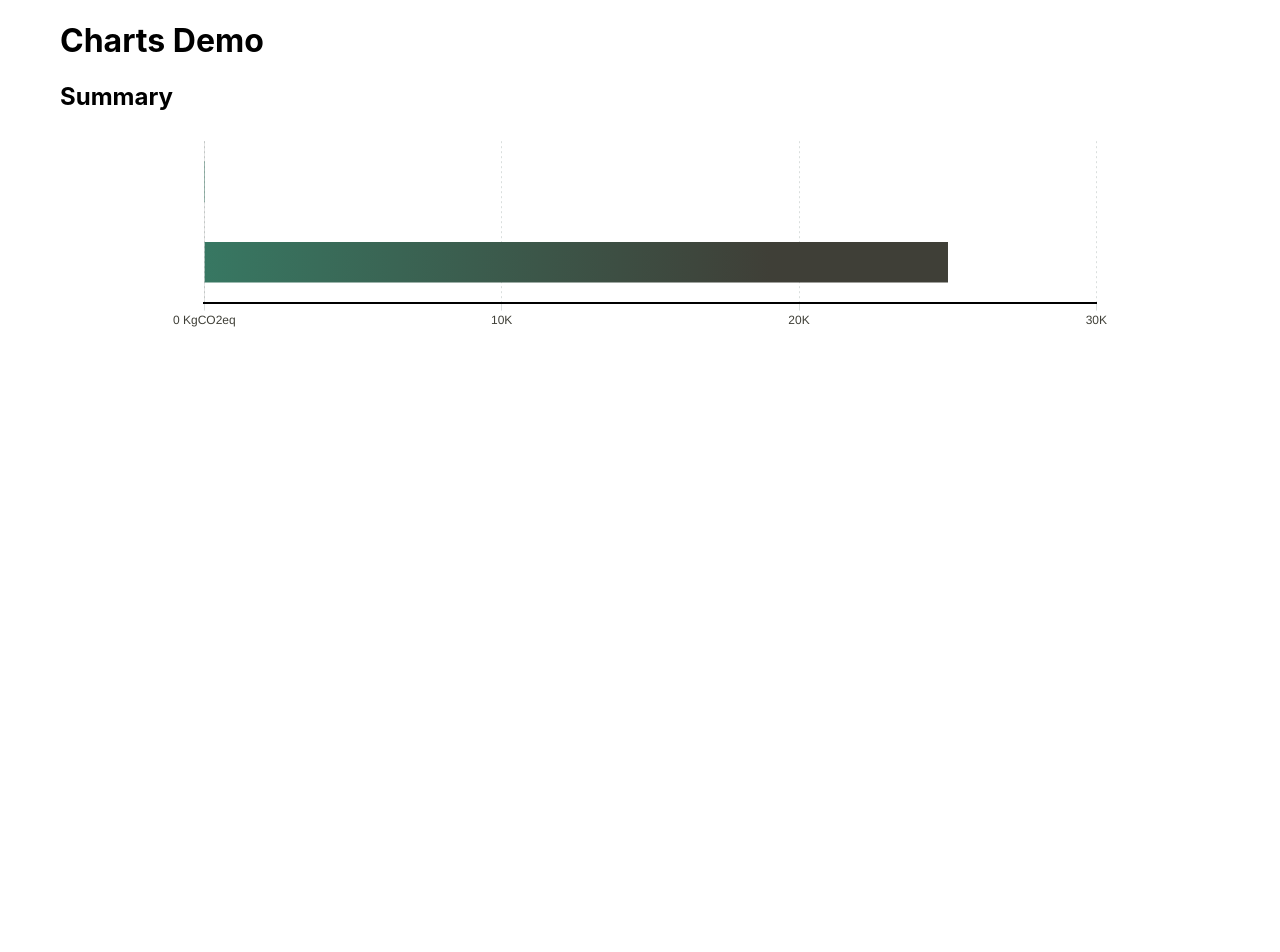
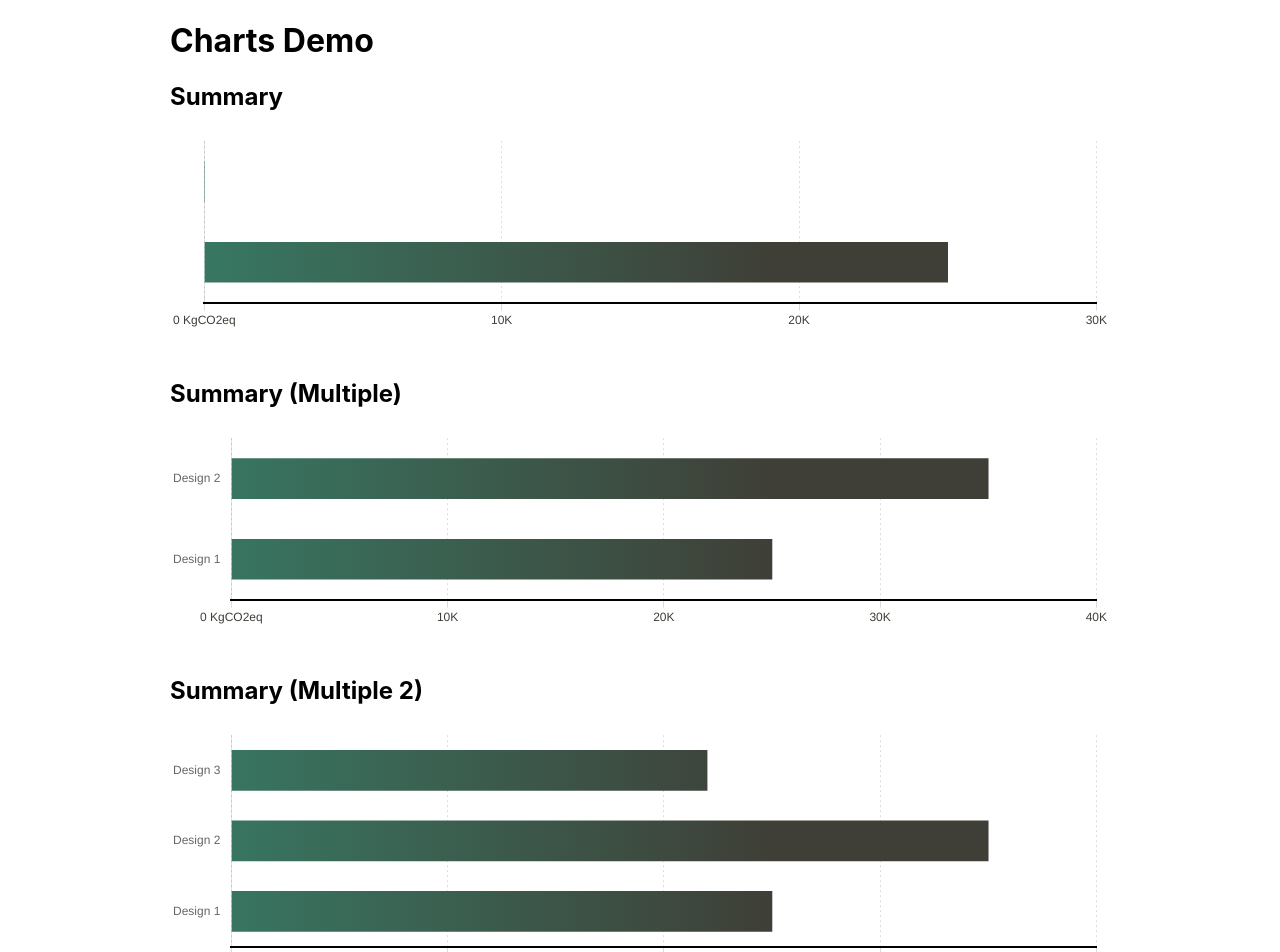
Before and after one commit to evolvingweb/mcgill-data-homebase, a React (Create React App) app: page / in a window 1280 px wide. Shown: the top 952 px of the page. Before the commit the page ends 800 px from the top, so only its background shows below. Built offline with nearby package versions, Linux system fonts and the light colour scheme.

Commit message:
Bar Chart: Summary chart. - Making Summary examples.

```diff
--- a/src/App.js
+++ b/src/App.js
@@ -1,17 +1,12 @@
 import './styles/App.scss';
-import Summary from './components/charts/Summary';
+import SummaryExamples from './components/SummariesExamples';
 
-import summaryMockData from './mock-data/summary.mock';
 
 function App() {
   return (
     <div className="App">
       <h1>Charts Demo</h1>
-
-      <section>
-        <h2>Summary</h2>
-        <Summary data={summaryMockData} />
-      </section>
+      <SummaryExamples />
     </div>
   );
 }
--- /dev/null
+++ b/src/components/SummariesExamples.js
@@ -0,0 +1,26 @@
+import Summary from './charts/Summary';
+import { summaryMockData, summaryMultipleMockData, summaryThreeMockData } from '../mock-data/summary.mock';
+
+const SummaryExamples = () => {
+  return (
+      <>
+        <section>
+          <h2>Summary</h2>
+            <Summary data={summaryMockData} />
+        </section>
+
+        <section>
+          <h2>Summary (Multiple)</h2>
+          <Summary data={summaryMultipleMockData} />
+        </section>
+
+        <section>
+          <h2>Summary (Multiple 2)</h2>
+          <Summary data={summaryThreeMockData} height={250} />
+        </section>
+      </>
+
+  );
+};
+
+export default SummaryExamples;
--- a/src/components/charts/Summary.js
+++ b/src/components/charts/Summary.js
@@ -33,7 +33,9 @@ const Summary = ({
       });
 
       return _merge(
+        {},
         DEFAULT_DATA,
+        data,
         {
             datasets: newDataSets,
         }
--- a/src/mock-data/summary.mock.js
+++ b/src/mock-data/summary.mock.js
@@ -1,4 +1,4 @@
-const summaryMockData = {
+export const summaryMockData = {
   datasets: [
     {
       data: [0, 25000],
@@ -6,4 +6,20 @@ const summaryMockData = {
   ],
 };
 
-export default summaryMockData;
+export const summaryMultipleMockData = {
+  labels: ['Design 2', 'Design 1'],
+  datasets: [
+    {
+      data: [35000, 25000],
+    }
+  ],
+};
+
+export const summaryThreeMockData = {
+  labels: ['Design 3', 'Design 2', 'Design 1'],
+  datasets: [
+    {
+      data: [22000, 35000, 25000],
+    }
+  ],
+};
--- a/src/styles/App.scss
+++ b/src/styles/App.scss
@@ -1,6 +1,10 @@
 .App {
- max-width: 1160px;
-  margin: auto;
+ max-width: 940px;
+ margin: auto;
+
+  > section {
+    margin-bottom: 3rem;
+  }
 }
 
 .chart-container {
```
